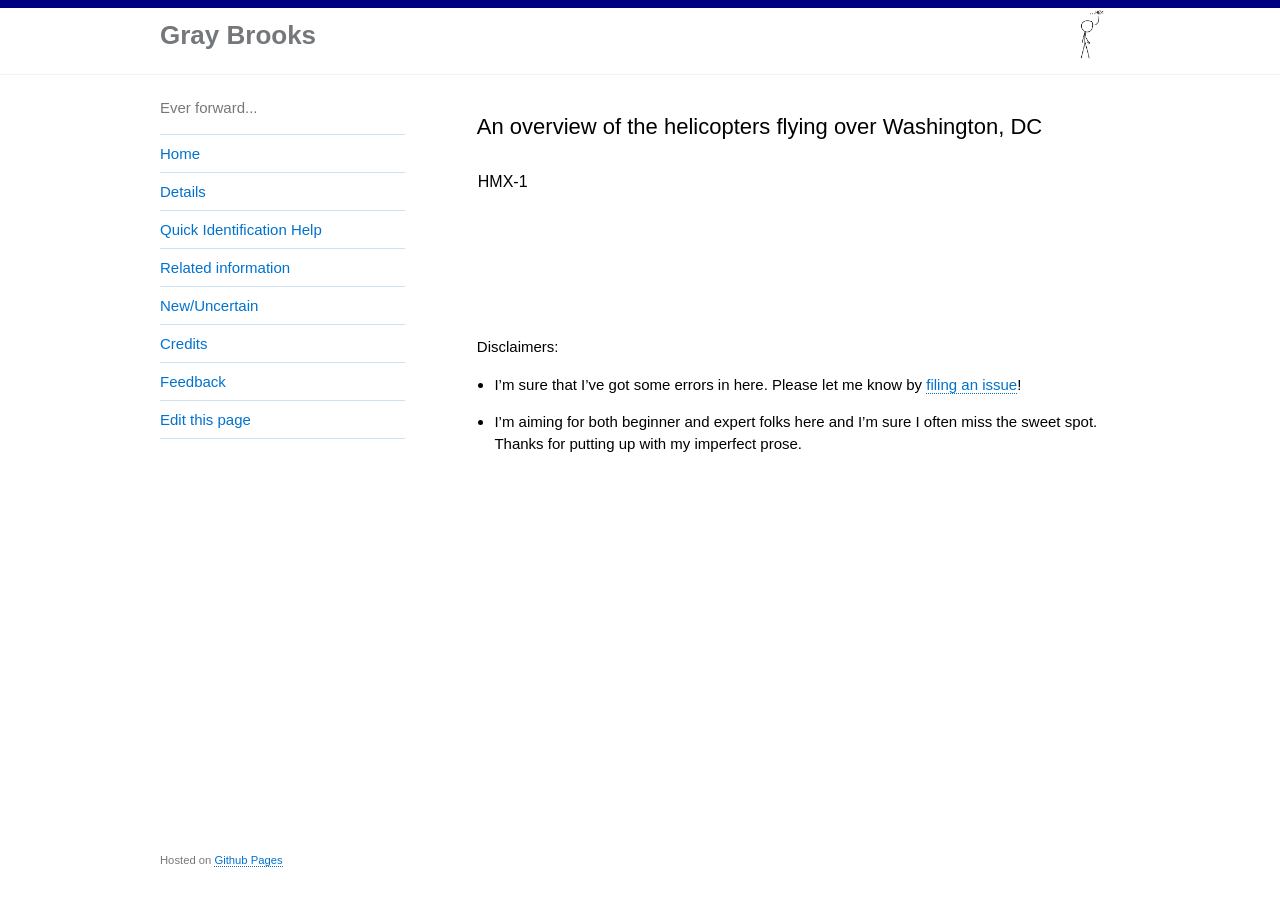
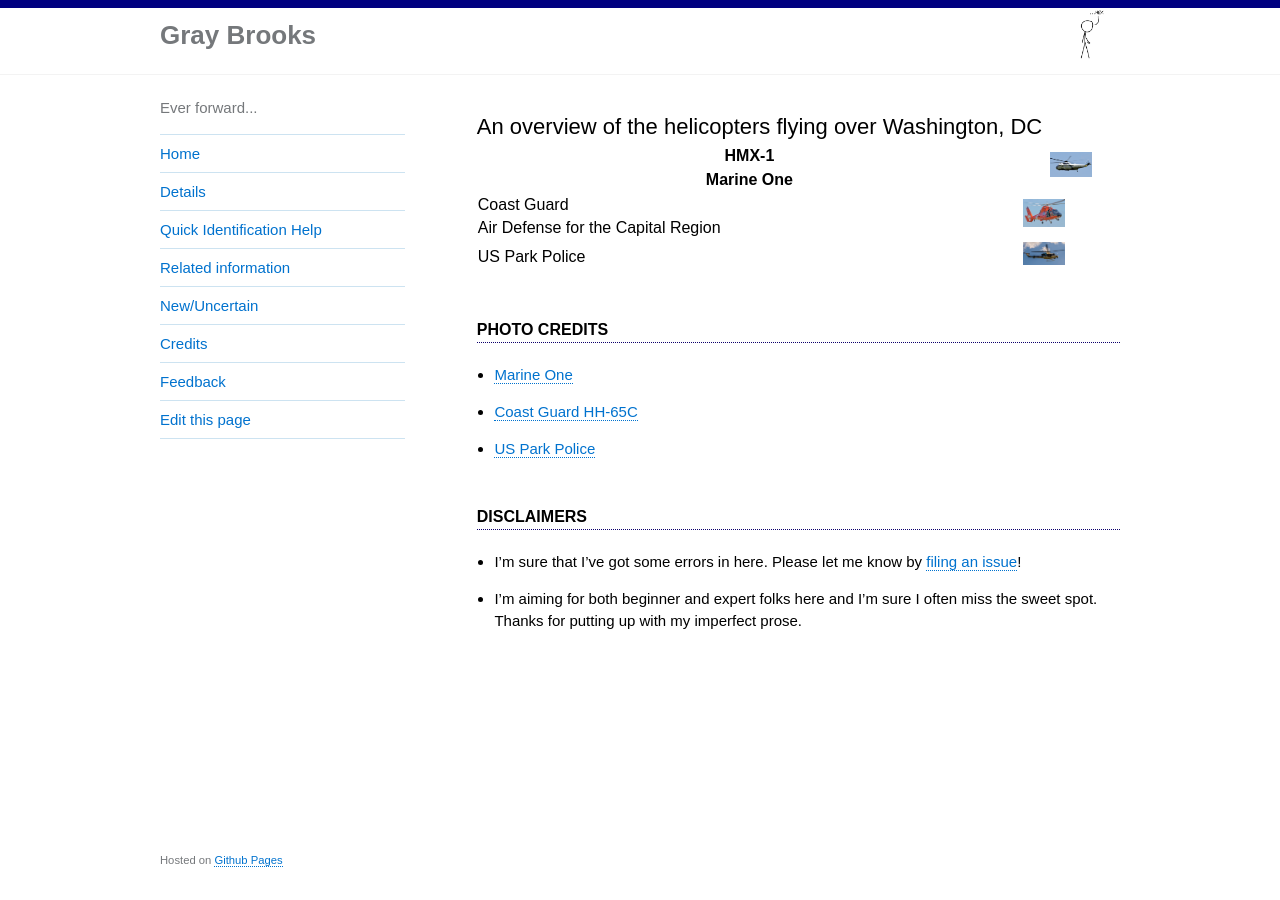
Before and after one commit to gbinal/dc-helicopters, a Jekyll site: the page built from index.md, in a window 1280 px wide. Built offline with Jekyll 4.4.1, drawn with Linux system fonts in a browser that asks for light colours.

Commit message:
initial page summary

```diff
--- a/index.md
+++ b/index.md
@@ -6,20 +6,30 @@
 
 ## An overview of the helicopters flying over Washington, DC
 
-
-|   |   |
-|---|---|
-| HMX-1  |   |
-|   |   |
-|   |   |
-|   |   |
-|   |   |
-|   |   |
+ <table style="width:100%">
+  <tr>
+    <th>HMX-1<br>Marine One</th>
+    <th><img src="https://helicoptersofdc.com/pictures/VH-3D_Marine_One_over_Washington_DC_May_2005.jpg" alt="Marine One" width="42"></th>
+  </tr>
+  <tr>
+    <td>Coast Guard<br>Air Defense for the Capital Region</td>
+    <td><img src="https://helicoptersofdc.com/pictures/1599px-USCG_HH-65C.jpg" alt="Coast Guard HH-65C" width="42"></td>
+  </tr>
+  <tr>
+    <td>US Park Police</td>
+    <td><img src="https://helicoptersofdc.com/pictures/U.S._Park_Police_helicopter.JPG" alt="Marine One" width="42"></td>
+  </tr>
+</table>
 
 
 
 
+#### Photo Credits
+* [Marine One](https://en.wikipedia.org/wiki/Marine_One#/media/File:VH-3D_Marine_One_over_Washington_DC_May_2005.jpg)
+* [Coast Guard HH-65C](https://en.wikipedia.org/wiki/File:USCG_HH-65C.jpg)
+* [US Park Police](https://en.wikipedia.org/wiki/File:U.S._Park_Police_helicopter.JPG)
 
-Disclaimers:
+
+#### Disclaimers
 * I'm sure that I've got some errors in here.  Please let me know by [filing an issue](https://github.com/gbinal/dc-helicopters/issues)!
 * I'm aiming for both beginner and expert folks here and I'm sure I often miss the sweet spot.  Thanks for putting up with my imperfect prose.
```
